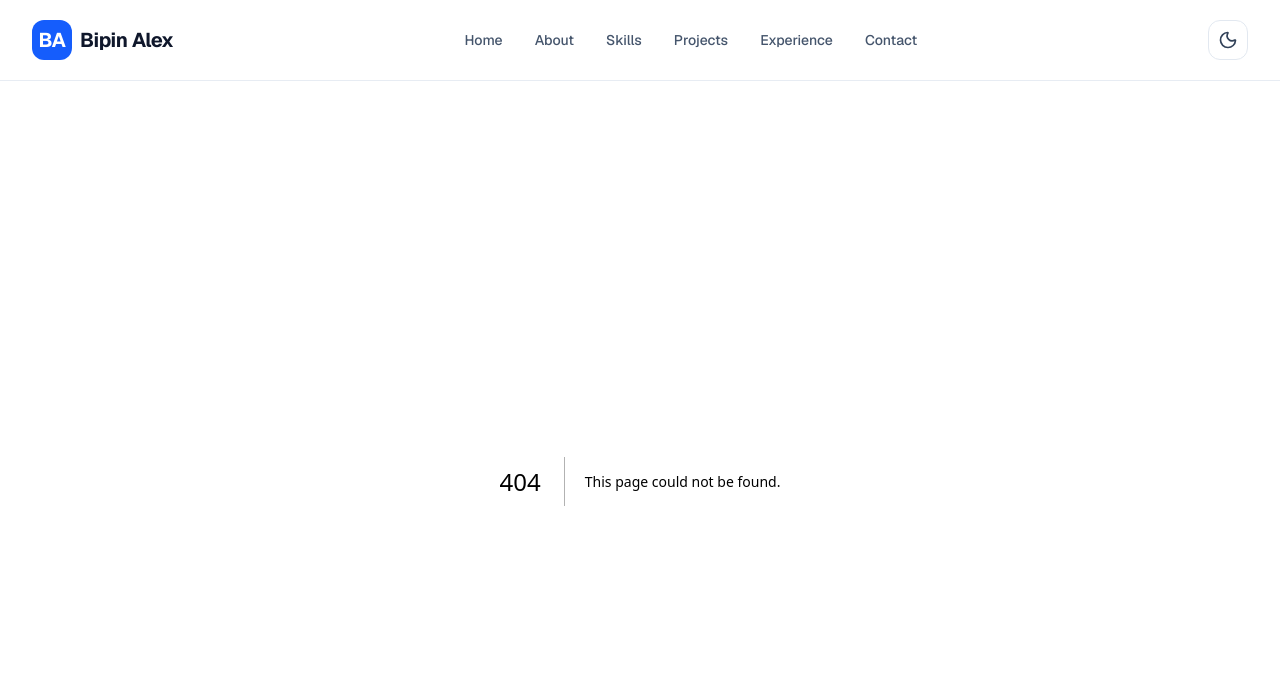
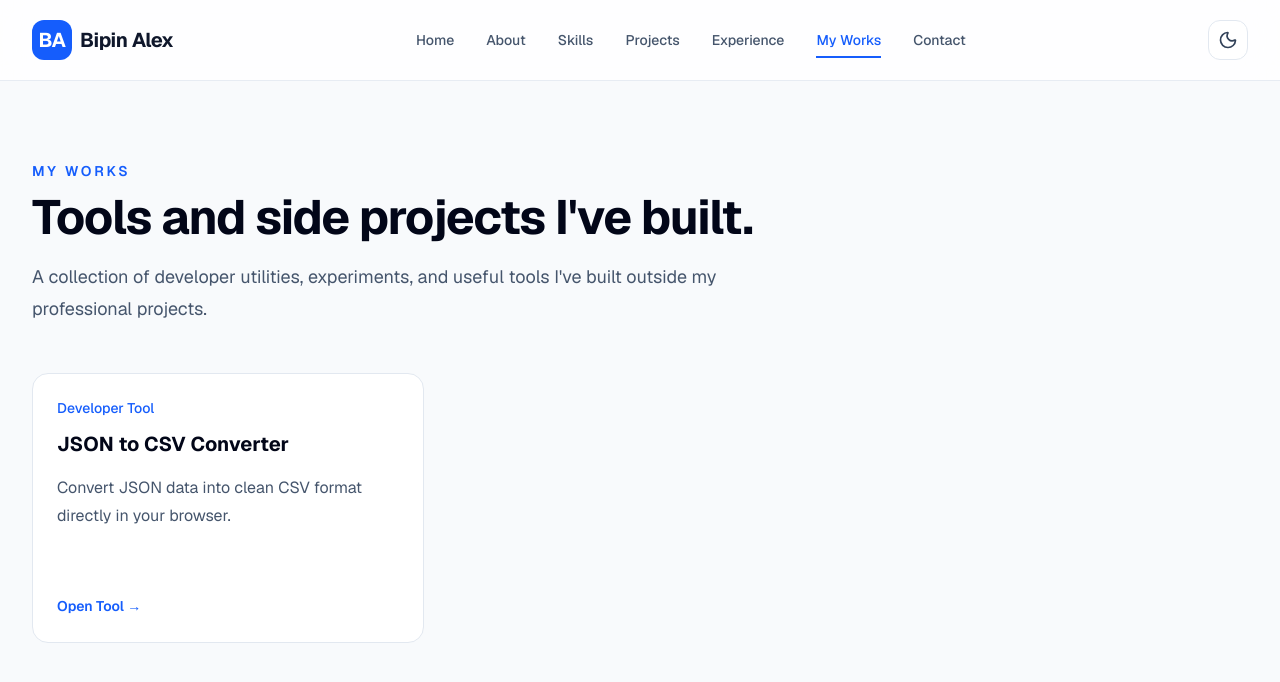
Before and after one commit to bipinalex2014/portfolio, a Next.js app: page /my-works in a window 1280 px wide. Before the commit this address had no page. Shown: the top 682 px of the page. Built offline with nearby package versions, Linux system fonts and the light colour scheme.

Commit message:
adding my works section

```diff
--- /dev/null
+++ b/app/my-works/page.tsx
@@ -0,0 +1,101 @@
+import Container from "@/components/ui/Container";
+
+const works = [
+  {
+    title: "JSON to CSV Converter",
+    description:
+      "Convert JSON data into clean CSV format directly in your browser.",
+    category: "Developer Tool",
+    href: "https://data-converter-five.vercel.app/",
+  },
+//   {
+//     title: "Image to Pencil Sketch",
+//     description:
+//       "Transform images into pencil-style sketches using image processing.",
+//     category: "Image Tool",
+//     href: "#",
+//   },
+//   {
+//     title: "JSON Formatter",
+//     description:
+//       "Format and beautify JSON data for easier reading and debugging.",
+//     category: "Developer Tool",
+//     href: "#",
+//   },
+//   {
+//     title: "JSON Validator",
+//     description:
+//       "Validate JSON data and quickly identify syntax problems.",
+//     category: "Developer Tool",
+//     href: "#",
+//   },
+//   {
+//     title: "CSV to JSON",
+//     description:
+//       "Convert CSV files or data into structured JSON.",
+//     category: "Developer Tool",
+//     href: "#",
+//   },
+//   {
+//     title: "Image Compressor",
+//     description:
+//       "Reduce image file sizes while maintaining useful image quality.",
+//     category: "Image Tool",
+//     href: "#",
+//   },
+];
+
+export default function MyWorksPage() {
+  return (
+    <main className="min-h-screen bg-slate-50 py-16 dark:bg-slate-950 sm:py-20">
+      <Container>
+        {/* Header */}
+        <section className="max-w-3xl">
+          <p className="text-sm font-semibold uppercase tracking-[0.2em] text-blue-600 dark:text-blue-400">
+            My Works
+          </p>
+
+          <h1 className="mt-3 text-4xl font-bold tracking-tight text-slate-950 dark:text-slate-50 sm:text-5xl">
+            Tools and side projects I&apos;ve built.
+          </h1>
+
+          <p className="mt-5 text-lg leading-8 text-slate-600 dark:text-slate-400">
+            A collection of developer utilities, experiments, and useful
+            tools I&apos;ve built outside my professional projects.
+          </p>
+        </section>
+
+        {/* Works Grid */}
+        <section className="mt-12 grid gap-5 sm:grid-cols-2 lg:grid-cols-3">
+          {works.map((work) => (
+            <a
+              key={work.title}
+              href={work.href}
+              className="group rounded-2xl border border-slate-200 bg-white p-6 transition-all duration-300 hover:-translate-y-1 hover:border-blue-300 hover:shadow-lg dark:border-slate-800 dark:bg-slate-900 dark:hover:border-blue-500/50"
+            >
+              <div className="flex min-h-[220px] flex-col">
+                <p className="text-sm font-medium text-blue-600 dark:text-blue-400">
+                  {work.category}
+                </p>
+
+                <h2 className="mt-3 text-xl font-bold text-slate-950 dark:text-slate-50">
+                  {work.title}
+                </h2>
+
+                <p className="mt-4 leading-7 text-slate-600 dark:text-slate-400">
+                  {work.description}
+                </p>
+
+                <div className="mt-auto pt-6">
+                  <span className="text-sm font-semibold text-blue-600 transition-all group-hover:tracking-wide dark:text-blue-400">
+                    Open Tool →
+                  </span>
+                </div>
+              </div>
+            </a>
+          ))}
+        </section>
+      </Container>
+    </main>
+  );
+}
--- a/data/navigation.tsx
+++ b/data/navigation.tsx
@@ -20,6 +20,10 @@ export const navigation = [
     href: "/experience",
   },
   {
+    name: "My Works",
+    href: "/my-works",
+  },
+  {
     name: "Contact",
     href: "/contact",
   },
```
